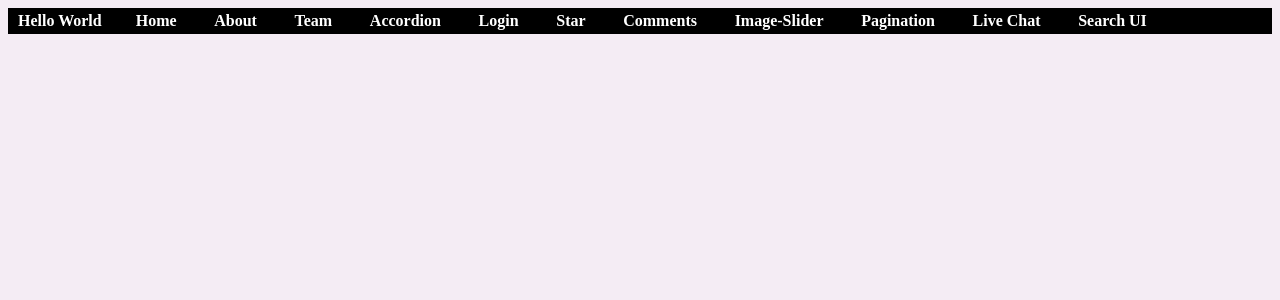
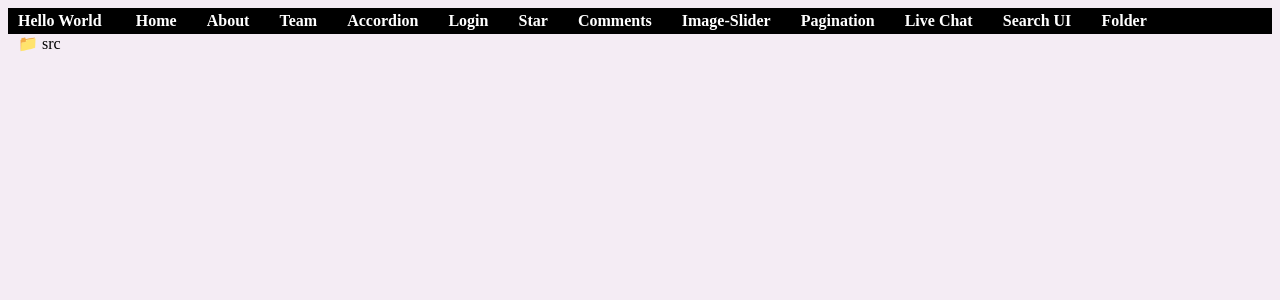
Before and after one commit to Raghav-pixel/Practice, a React (Create React App) app in the folder LLD/shimmer-ui/: page /folder in a window 1280 px wide. Shown: the top 300 px of the page. Built offline with nearby package versions, Linux system fonts and the light colour scheme; the HTML template or start-up script is replaced by a standard one.

Commit message:
added folder structure code

```diff
--- a/LLD/shimmer-ui/src/App.js
+++ b/LLD/shimmer-ui/src/App.js
@@ -1,3 +1,4 @@
+import { useState } from 'react'
 import './App.css';
 import Body from './components/Body';
 import { BrowserRouter, Routes, Route } from 'react-router-dom';
@@ -11,8 +12,21 @@ import ImageSlider from './components/ImageSlider/ImageSlider';
 import Pagination from './components/Pagination/Pagination';
 import LiveChat from './components/LiveChat/LiveChat';
 import SearchUi from './components/SearchUi/SearchUi';
+import FolderStructure from './components/FolderStructure/FolderStructure';
+import folderData from './data/FolderData';
 
 function App() {
+  const [folderState, setFolderState] = useState({});
+
+  const handleToggle = (path) => {
+    setFolderState((prev) => {
+      return {
+        ...prev,
+        [path]: !prev[path],
+      };
+    })
+  }
+console.log(folderState, "folderState")
   return (
     <div className="App">
       <header className='header'>
@@ -29,6 +43,7 @@ function App() {
           <a href='/pagination'>Pagination</a>
           <a href='/live-chat'>Live Chat</a>
           <a href='/search-ui'>Search UI</a>
+          <a href='/folder'>Folder</a>
         </nav>
       </header>
       <BrowserRouter>
@@ -45,6 +60,7 @@ function App() {
           <Route path='/pagination' element={<Pagination />}></Route>
           <Route path='/live-chat' element={<LiveChat />}></Route>
           <Route path='/search-ui' element={<SearchUi />}></Route>
+          <Route path='/folder' element={<FolderStructure folderData={folderData} folderState={folderState} folderToggle={handleToggle} currentPath="" />}></Route>
         </Routes>
       </BrowserRouter>
     </div>
--- /dev/null
+++ b/LLD/shimmer-ui/src/components/FolderStructure/File/File.css
@@ -0,0 +1,3 @@
+.file-ctr {
+    margin-left: 30px;
+}
--- /dev/null
+++ b/LLD/shimmer-ui/src/components/FolderStructure/File/File.js
@@ -0,0 +1,10 @@
+import React from 'react'
+import './File.css';
+
+const File = ({ name }) => {
+  return (
+    <div className='file-ctr'>{'🗄️'} {name}</div>
+  )
+}
+
+export default File
--- /dev/null
+++ b/LLD/shimmer-ui/src/components/FolderStructure/Folder/Folder.css
@@ -0,0 +1,5 @@
+/* .folder-ctr {
+    display: flex;
+    align-items: center;
+    justify-content: space-between;
+} */
--- /dev/null
+++ b/LLD/shimmer-ui/src/components/FolderStructure/Folder/Folder.js
@@ -0,0 +1,22 @@
+import React from 'react'
+import './Folder.css'
+
+const Folder = ({ name, children, path, isOpen, folderToggle }) => {
+  return (
+    <div className='folder-ctr'>
+        <div
+          style={{ cursor: 'pointer', paddingLeft: '10px' }}
+          onClick={() => folderToggle(path)}
+        >
+          {isOpen ? '📂' : '📁'} {name}
+        </div>
+        {isOpen && (
+        <div style={{ paddingLeft: "20px" }}>
+          {children}
+        </div>
+      )}
+    </div>
+  )
+}
+
+export default Folder
--- /dev/null
+++ b/LLD/shimmer-ui/src/components/FolderStructure/FolderStructure.css
@@ -0,0 +1,4 @@
+.folder-structure-ctr {
+    display: flex;
+    flex-direction: column;
+}
--- /dev/null
+++ b/LLD/shimmer-ui/src/components/FolderStructure/FolderStructure.js
@@ -0,0 +1,39 @@
+import React from 'react'
+import './FolderStructure.css';
+import Folder from './Folder/Folder';
+import File from './File/File';
+
+const FolderStructure = ({ folderData, folderState, folderToggle, parentPath }) => {
+  return (
+    <div className='folder-structure-ctr'>
+        {
+            folderData.length>0 && folderData?.map((data, idx) => {
+                let currentPath = `${parentPath}/${data.name}`;
+                console.log(currentPath, "path")
+                if(data.type === 'FOLDER') {
+                    return (
+                        <Folder
+                            key={data.id}
+                            name={data.name}
+                            path={currentPath}
+                            isOpen={folderState[currentPath] || false}
+                            folderToggle={folderToggle}
+                        >
+                            <FolderStructure
+                                folderData={data.data}
+                                folderState={folderState}
+                                folderToggle={folderToggle}
+                            />
+                        </Folder>
+                    )
+                }
+                return (
+                    <File key={data.id} name={data.name} />
+                )
+            })
+        }
+    </div>
+  )
+}
+
+export default FolderStructure
--- /dev/null
+++ b/LLD/shimmer-ui/src/data/FolderData.js
@@ -0,0 +1,57 @@
+const folderData = [
+    {
+        id: 1,
+        name: "src",
+        type: "FOLDER",
+        data: [
+            {
+                id: 2,
+                name: "components",
+                type: "FOLDER",
+                data: [
+                    {
+                        id: 3,
+                        name: "FolderStructure",
+                        type: "FOLDER",
+                        data: [
+                            {
+                                id: 4,
+                                name: "FolderStructure.js",
+                                type: "FILE",
+                                data: []
+                            },
+                            {
+                                id: 5,
+                                name: "FolderStructure.js",
+                                type: "FILE",
+                                data: []
+                            }
+                        ]
+                    }
+                ]
+            },
+            {
+                id: 6,
+                name: "containers",
+                type: "FOLDER",
+                data: [
+                    {
+                        id: 7,
+                        name: "StructureLogic",
+                        type: "FOLDER",
+                        data: [
+                            {
+                                id: 8,
+                                name: "StructureLogic.js",
+                                type: "FILE",
+                                data: []
+                            }
+                        ]
+                    }
+                ]
+            }
+        ]
+    }
+]
+
+export default folderData;
```
